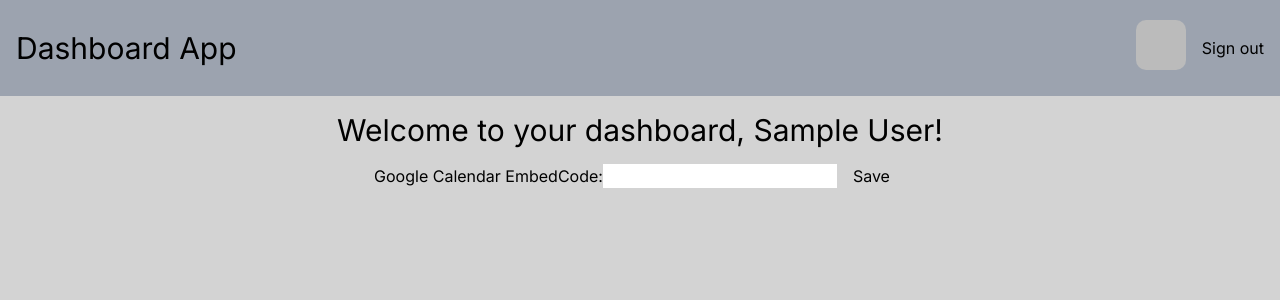
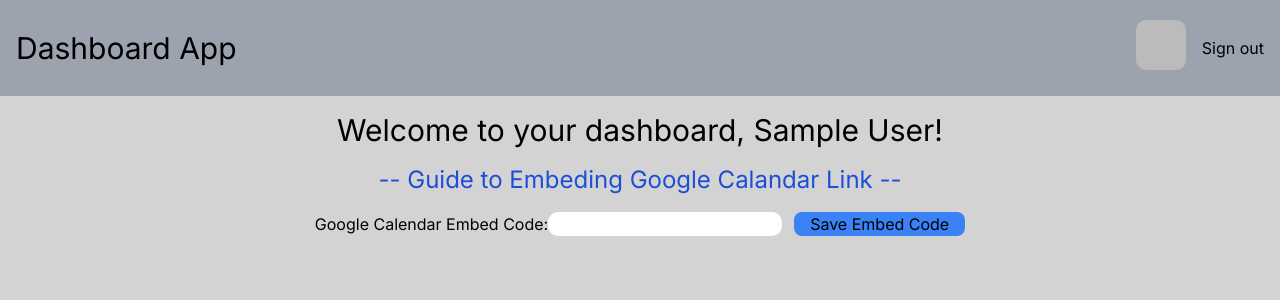
Before and after one commit to jramos5883/dashboard, a Next.js app in the folder dashboard-app/: page /dashboard in a window 1280 px wide. Shown: the top 300 px of the page. Built offline with nearby package versions, Linux system fonts and the light colour scheme; no server answers; the database is empty; sample sign-in values are in the browser's storage.

Commit message:
Finished functionality of google calendar feature, worked on styling calendar section.

```diff
--- a/dashboard-app/app/dash.comp/googleCalendar/dc.googleCalendarForm.jsx
+++ b/dashboard-app/app/dash.comp/googleCalendar/dc.googleCalendarForm.jsx
@@ -29,23 +29,38 @@ export default function GoogleCalendarForm() {
       const userRef = doc(db, "users", session.user?.uid);
       await setDoc(userRef, { calendarEmbedCode }, { merge: true });
       await fetchCalendarEmbedCode();
+      setCalendarEmbedCode("");
     }
   };
 
   return (
-    <form onSubmit={handleSubmit}>
+    <div className="container flex flex-col items-center justify-center">
+      <a
+        className="text-2xl text-blue-700"
+        href="https://www.howtogeek.com/781315/how-to-embed-google-calendar-on-a-website-or-blog/"
+        target="_blank"
+        rel="noopener noreferrer"
+      >
+        -- Guide to Embeding Google Calandar Link --
+      </a>
+      <form className="flex flex-row py-4 space-x-3" onSubmit={handleSubmit}>
         <label>
-        Google Calendar EmbedCode:
+          Google Calendar Embed Code:
           <input
+            className="rounded-[10px]"
             type="string"
             value={calendarEmbedCode}
             onChange={(e) => setCalendarEmbedCode(e.target.value)}
             required
           />
         </label>
-      <button className="px-4" type="submit">
-        Save
+        <button
+          className="px-4 bg-blue-500 rounded-lg hover:bg-sky-700"
+          type="submit"
+        >
+          Save Embed Code
         </button>
       </form>
+    </div>
   );
 }
```
Lines whose indentation alone changed are shown as unchanged.
